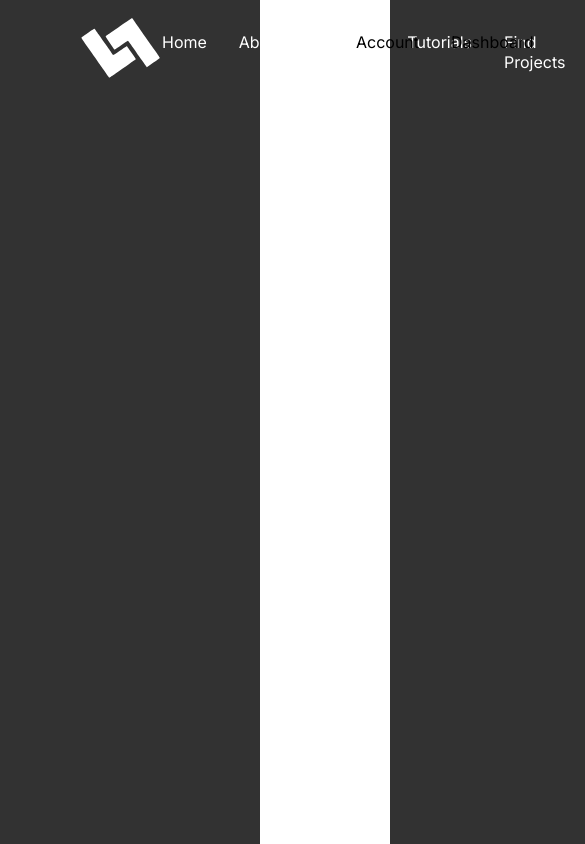
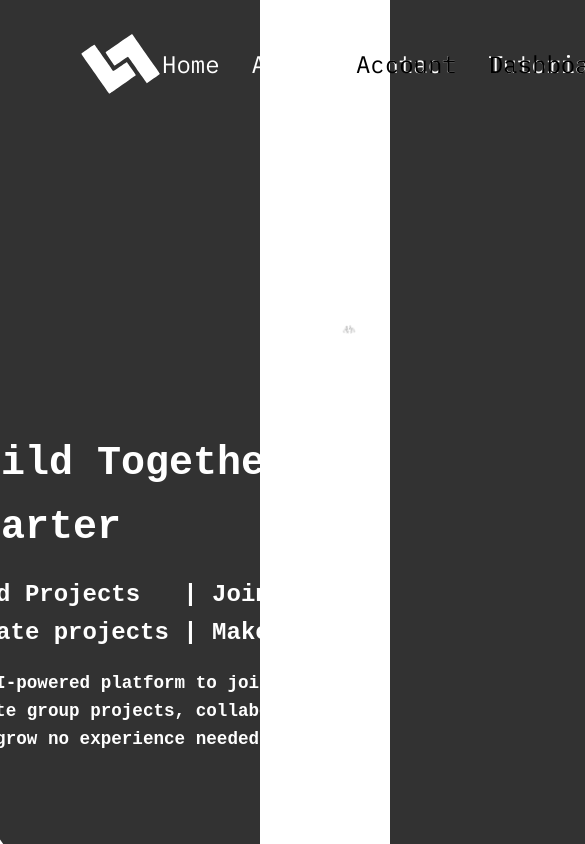
Before and after one commit to AmanCiphers/Grouphub, a React (Vite) app: page / in a window 390 px wide. Shown: the top 844 px of the page, 585 px wide, since content can reach past the window. Built offline with nearby package versions, Linux system fonts and the light colour scheme.

Commit message:
will make it responsive later

```diff
--- a/src/components/landing.css
+++ b/src/components/landing.css
@@ -1,59 +1,154 @@
-.box1{
+.box1 {
     width: 66.66vw;
-    display: flex;
-    flex-direction: row;
 }
 
-.box2{
+.box2 {
     width: 33.33vw;
     height: 100vh;
     background-color: white;
 }
 
 
-.mainPage{
+.mainPage {
     display: flex;
     flex-direction: row;
 }
 
 
-ul{
+ul {
     display: flex;
     gap: 2em;
     z-index: -99;
 }
 
-.img{
-    margin : 1em 0 0 5em;
+li{
+    font-size: 1.5em;
 }
 
+.img {
+    margin: 2em 0 0 5em;
+}
+
+
 /* //////////////////////////////// box 1 /////////////////////////// */
-.box1 a{
+.box1 a {
     color: white;
     text-decoration: none;
 }
 
-.box1 ul{
-    margin: 2em 6em 0 0;
+.box1 .navbar ul {
+    margin: 3em 6em 0 0;
 }
 
-.box1{
+.box1 .navbar {
     display: flex;
     flex-direction: row;
     justify-content: space-between;
 }
 
+.textcontainer {
+    width: 30vw;
+    height: auto;
+    display: flex;
+    justify-content: center;
+    align-items: center;
+    box-sizing: border-box;
+    /* border: 1px solid black; */
 
+    position: relative;
+    top: 20em;
+    left: 6em;
+}
 
+.herotext {
+    font-family: monospace;
+    text-align: left;
+    line-height: 1.6;
+    max-width: 800px;
+    z-index: 99 ;
+}
+
+.herotext h1 {
+    font-size: 2.5rem;
+    margin-bottom: 1rem;
+}
+
+.herotext h2 {
+    font-size: 1.5rem;
+    white-space: pre;
+}
+
+.herotext h3 {
+    font-size: 1.1rem;
+    margin-top: 1rem;
+}
+
+.herotext {
+    color: white;
+}
 
 /* //////////////////////////////// box 2 /////////////////////////// */
 
 
-.box2 > ul > li >a{
+.box2>ul>li>a {
     color: black;
     text-decoration: none;
 }
 
-.box2 > ul{
-    margin: 2em 0 0 6em
+.box2>ul {
+    margin: 3em 0 0 6em
 }
+
+
+.box2 .img {
+    /* width: 100%; */
+    padding: 1em;
+    box-sizing: border-box;
+    text-align: center;
+}
+
+.box2 .img img {
+    scale: 0.7;
+    width: 100%;
+    max-width: 100%;
+    height: auto;
+    object-fit: contain;
+
+    position: relative;
+    top: 12rem;
+    right: 1rem;
+    z-index: 99;
+}
+
+
+.bigimage img{
+    /* width: 100%; */
+    max-width: 100%;
+    height: auto;
+    object-fit: contain;
+
+    /* border: 1px solid black; */
+
+    z-index: 98;
+    scale: 11;
+    position: fixed;
+    top: 50em;
+    right: 44em;
+    overflow: hidden;
+}
+
+
+
+
+
+
+
+
+
+/* Lest make it responsive */
+
+@media (max-width: 768px) {
+  .mainPage {
+
+  }
+}
--- a/src/components/landing.jsx
+++ b/src/components/landing.jsx
@@ -1,4 +1,5 @@
 import logo from "../assets/Logo.svg";
+import heroimage from "../assets/group-1-photo.png";
 import "./landing.css";
 
 const LandingPage = () => {
@@ -17,7 +18,8 @@ const Box1 = () =>{
   return(
     <>
       <div className="box1">
-        <div className="img">
+        <div className="navbar">
+          <div className="img">
           <img src={logo} alt="logo" />
         </div>
           <div>
@@ -27,8 +29,18 @@ const Box1 = () =>{
             <li><a href="#contact">Contact</a></li>
             <li><a href="#tutorials">Tutorials</a></li>
             <li><a href="#projects">Find Projects</a></li>
-        </ul>
+            </ul>
           </div>
+        </div>
+
+        <div className="textcontainer">
+          <div className="herotext">
+          <h1>Build Together, Smarter</h1>
+          <h2>Find Projects   | Join Teams</h2>
+          <h2>Create projects | Make teams</h2>
+          <h3>An AI-powered platform to join or create group projects, collaborate, and grow no experience needed.</h3>
+          </div>
+        </div>
       </div>
     </>
   );
@@ -42,6 +54,14 @@ const Box2 = () =>{
             <li><a href="#account">Account</a></li>
             <li><a href="#dashboard">Dashboard</a></li>
         </ul>
+
+        <div className="img">
+            <img src={heroimage} alt="heroimage" />
+        </div>
+
+        <div className="bigimage">
+          <img src={logo} alt="big logo" />
+        </div>
       </div>
     </>
   );
@@ -53,56 +73,4 @@ const Box2 = () =>{
 
 
 
-
-
-
-
-
-
-
-
-
-
-
-
-
-
-
-
-
-
-
-
-
-
-
-
-// const Navbar = () => {
-//   return (
-//     <div className="container">
-//       <div className="innerdiv">
-
-//         <div className="logo">
-//           <img src={logo} alt="GroupHUB logo" id="logo" />
-//         </div>
-
-//         <div className="support"></div>
-
-//         <nav>
-//           <ul className="nav-links">
-            // <li><a href="#home">Home</a></li>
-            // <li><a href="#about">About</a></li>
-            // <li><a href="#contact">Contact</a></li>
-            // <li><a href="#tutorials">Tutorials</a></li>
-            // <li><a href="#projects">Find Projects</a></li>
-            // <li><a href="#account">Account</a></li>
-            // <li><a href="#dashboard">Dashboard</a></li>
-//           </ul>
-//         </nav>
-
-//       </div>
-//     </div>
-//   );
-// };
-
 export default LandingPage;
--- a/src/index.css
+++ b/src/index.css
@@ -1,5 +1,5 @@
 /* @import "tailwindcss"; */
-
+@import url('https://fonts.googleapis.com/css2?family=IBM+Plex+Mono&display=swap');
 
 
 *{
@@ -9,7 +9,8 @@
 
 body{
   background-color: #323232;
-  font-family: inter;
+  font-family: 'IBM Plex Mono', monospace;
+  overflow: hidden;
 }
 
 
```
Also changed, not shown: src/assets/group-1-photo.png (added).
